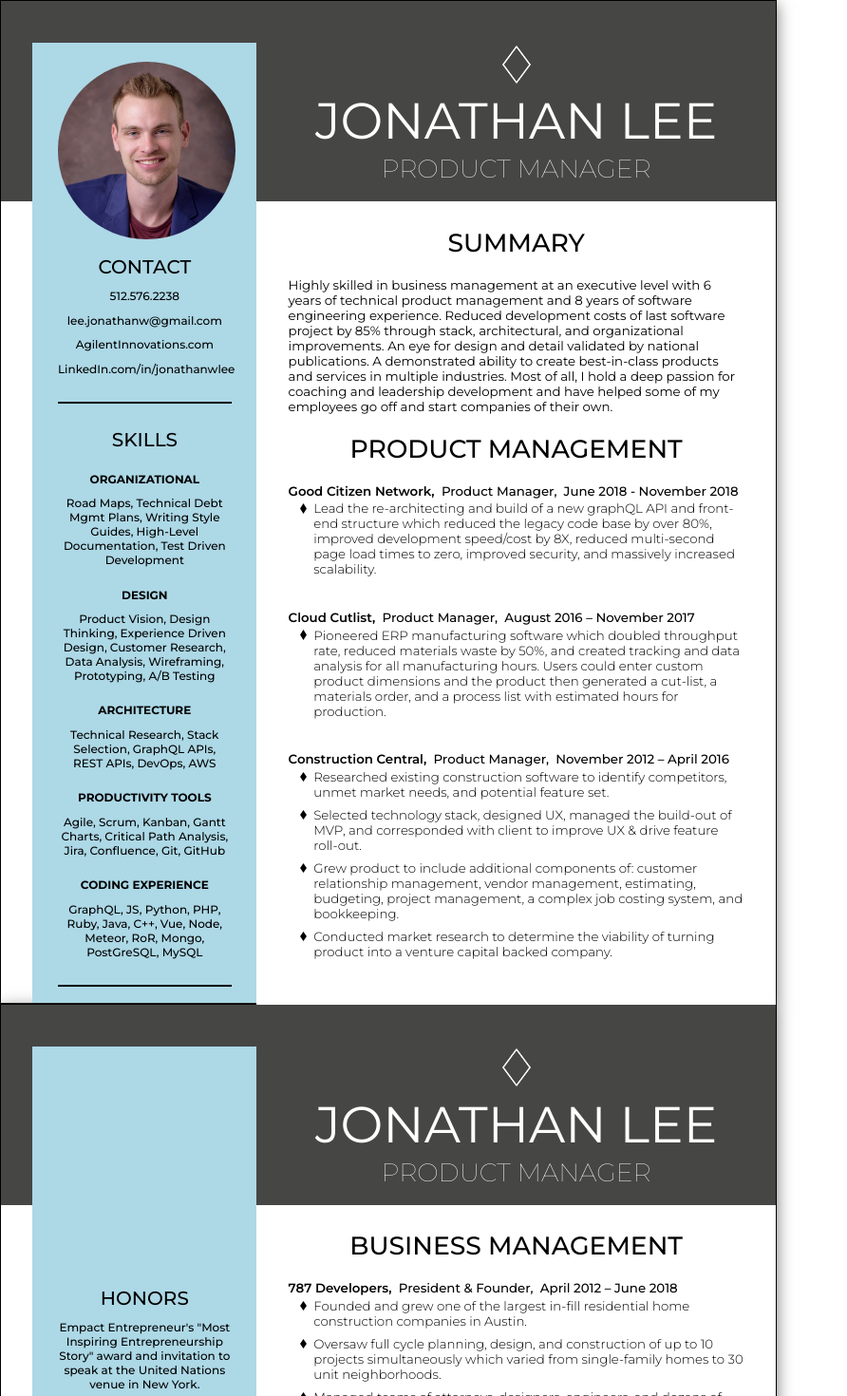
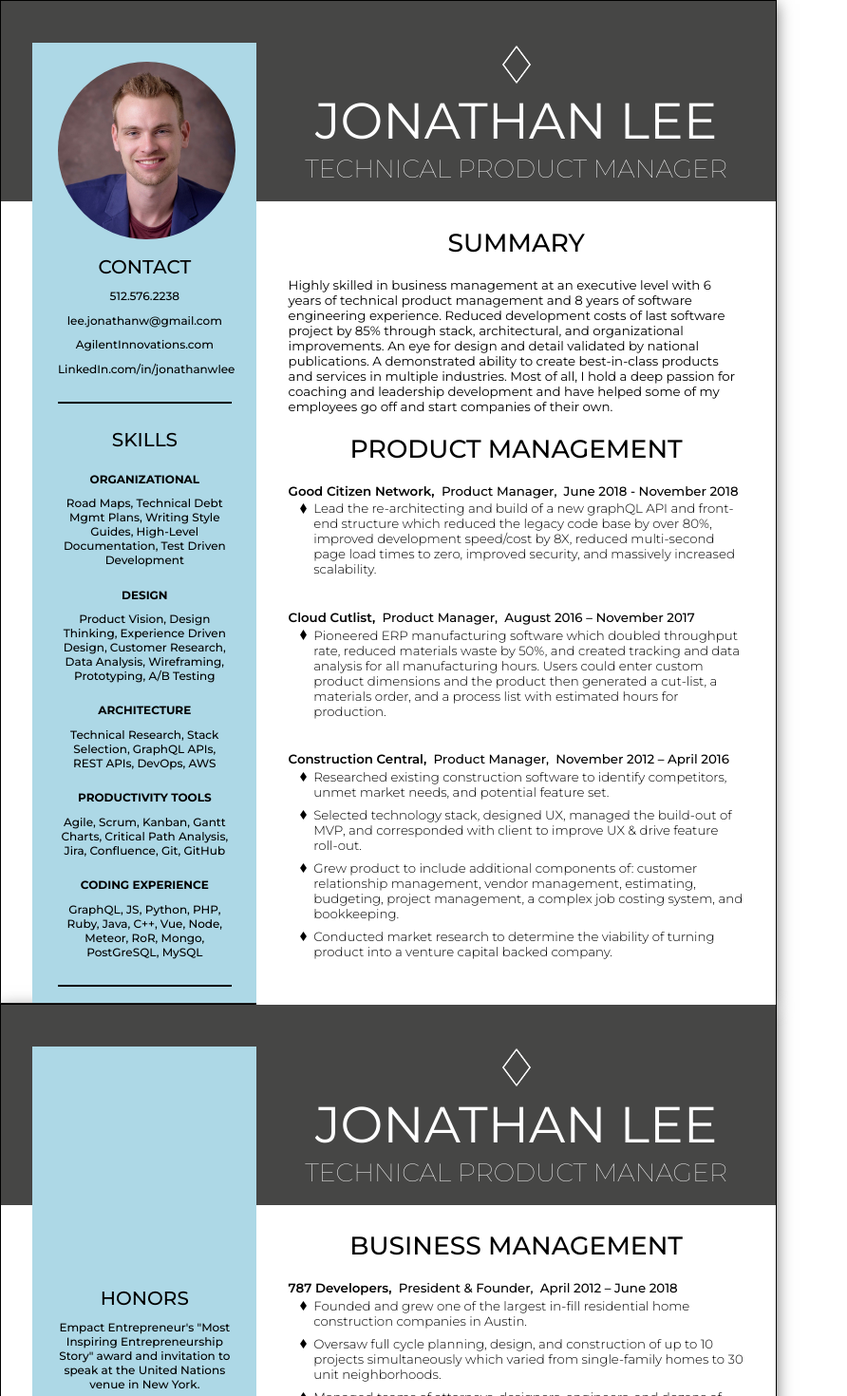
Before and after one commit to jonathan1028/ai-website, a Vue app: page /#/resume in a window 1280 px wide. Shown: the top 1470 px of the page at 95% size, without its empty margins (0-892 px from the left). Built offline with nearby package versions, Linux system fonts and the light colour scheme.

Commit message:
Update to resume title

```diff
--- a/src/components/Resume.vue
+++ b/src/components/Resume.vue
@@ -16,7 +16,7 @@
           Jonathan Lee
         </div>
         <div class="main-position">
-          Product Manager
+          Technical Product Manager
         </div>
       </div>
       <div class="left-header">
@@ -140,7 +140,7 @@
           Jonathan Lee
         </div>
         <div class="main-position">
-          Product Manager
+          Technical Product Manager
         </div>
       </div>
       <div class="left-header">
```
